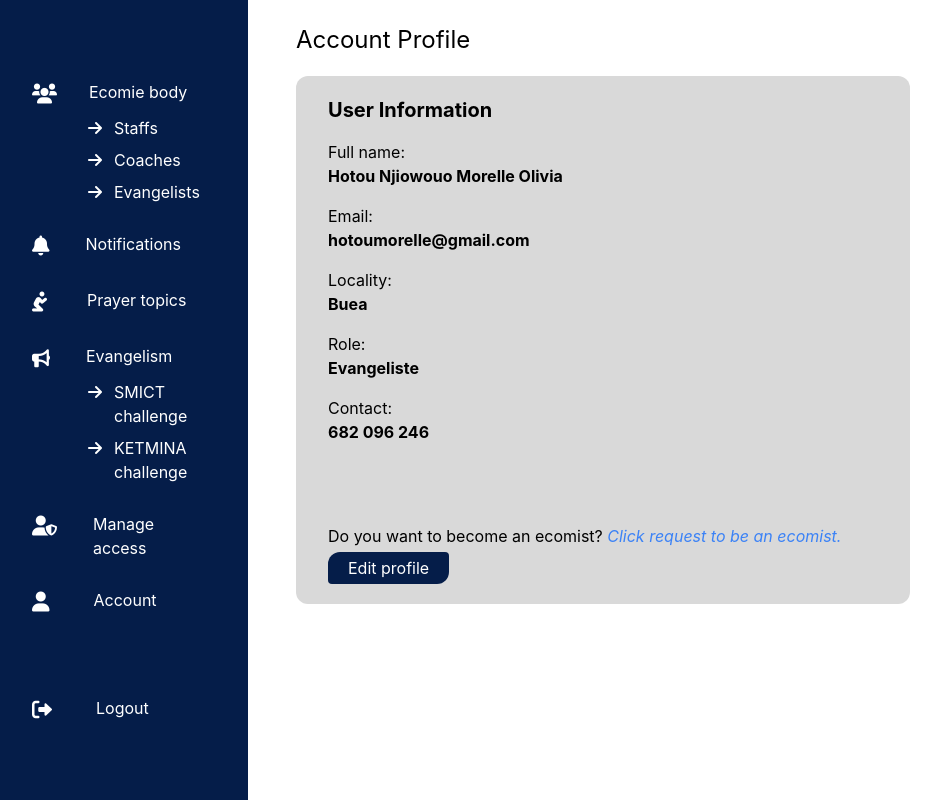
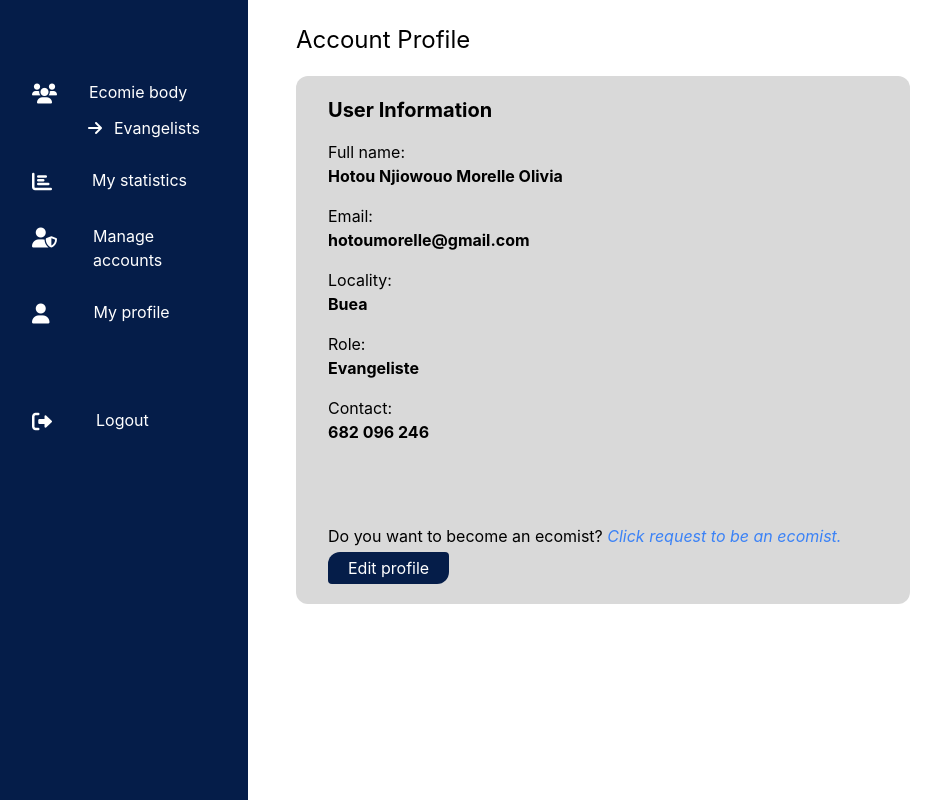
Before and after one commit to develope-with-me/ecomie-web, a React (Create React App) app: page /ui/user-profile in a window 1280 px wide. Shown: the whole page, without its empty margins (8-949 px from the left). Built offline with nearby package versions, Linux system fonts and the light colour scheme.

Commit message:
et-c-7 | refactor: the dashboard to carry just implemented features and soon to be implemented and adjusted the routing when click on a dashbord item

```diff
--- a/src/App.tsx
+++ b/src/App.tsx
@@ -20,7 +20,7 @@ function App() {
                     <Route path="/ui/evangelist-page" element={<EvangelistPage/>}/>
                     <Route path="/ui/user-profile" element={<UserProfilePage/>}/>
                     <Route path="/ui/user-accounts" element={<UserAccount/>}/>
-                    <Route path="/ui/EcomistPage" element={<EcomistPage/>}/>
+                    {/*<Route path="/ui/EcomistPage" element={<EcomistPage/>}/>*/}
 
                     <Route path="/ui/statistics" element={<EvangelistStatisticsPage/>}/>
 
--- a/src/component/dashboard/HeadDashboard.tsx
+++ b/src/component/dashboard/HeadDashboard.tsx
@@ -21,7 +21,9 @@ const HeadDashboard: React.FC<HeadDashboardProps> = ({selectButtonProps, addModa
                     <input type="text" className='w-64 border-2 rounded border-gray-500 '/>
                     <Button title={selectButtonProps?.title || ''} onClick={selectButtonProps?.onClick}/>
                 </div>
-                <Button title={addModalButtonProps?.title || ''} icon={'fa-solid fa-plus pr-3'} onClick={addModalButtonProps?.onClick}/>
+                <Button title={addModalButtonProps?.title || ''}
+                        icon={'fa-solid fa-plus pr-3'}
+                        onClick={addModalButtonProps?.onClick}/>
             </div>
         </div>
     )
--- a/src/component/dashboard/SideBar.tsx
+++ b/src/component/dashboard/SideBar.tsx
@@ -1,66 +1,105 @@
 import React from "react";
-import { Link } from "react-router-dom";
+import {Link} from "react-router-dom";
 
 const DashboardComponent: React.FC = () => {
     return (
         // <div className="h-screen">
-            <div className="w-1/5 dashboard px-10" >
+        <div className="w-1/5 dashboard px-10">
             <div>
                 <div className="flex mt-20">
                     <i className="fa-solid fa-users text-xl"></i>
                     <p className="ml-8">Ecomie body</p>
                 </div>
                 <ul>
-                        <li className="flex mt-2">
-                            <i className="ml-14 mt-1 fa-solid fa-arrow-right "></i>
-                            <p className="ml-3">Staffs</p>
-                        </li>
-                        <li className="flex mt-2">
-                            <i className="ml-14 mt-1 fa-solid fa-arrow-right"></i>
-                            <p className="ml-3">Coaches</p>
-                        </li>
+
+                    {/* COACHES AND STAFFS TO BE IMPLEMENT IN THE FUTURE --- KEEP CODE SAFE FOR FAST USE IN FUTURE */}
+
+                    {/*<li className="flex mt-2">*/}
+                    {/*    <i className="ml-14 mt-1 fa-solid fa-arrow-right "></i>*/}
+                    {/*    <p className="ml-3">Staffs</p>*/}
+                    {/*</li>*/}
+                    {/*<li className="flex mt-2">*/}
+                    {/*    <i className="ml-14 mt-1 fa-solid fa-arrow-right"></i>*/}
+                    {/*    <p className="ml-3">Coaches</p>*/}
+                    {/*</li>*/}
+
+                    {/* END OF COACHES AND STAFFS */}
+
+                    <div className="relative inline-block">
                         <li className="flex mt-2">
                             <i className="ml-14 mt-1 fas fa-arrow-right"></i>
                             <p className="ml-3">Evangelists</p>
                         </li>
+                        <span
+                            className="absolute left-full top-0 ml-2 text-gray-500 text-sm italic opacity-0 transition-opacity duration-300 hover:opacity-100">
+                                To be implemented shortly
+                            </span>
+                    </div>
+
                 </ul>
             </div>
-                <div className="flex mt-7">
-                    <i className="fa-solid fa-bell text-xl"></i>
-                    <p className="ml-9">Notifications</p>
-                </div>
-                <div className="flex mt-7">
-                    <i className="fa-solid fa-person-praying text-xl"></i>
-                    <p className="ml-10">Prayer topics</p>
-                </div>
-                <div>
-                    <div className="flex mt-7">
-                        <i className="fa-solid fa-bullhorn text-lg"></i>
-                        <p className="ml-9">Evangelism</p>
-                    </div>
-                    <ul>
-                        <li className="flex mt-2">
-                            <i className="ml-14 mt-1 fa-solid fa-arrow-right"></i>
-                            <p className="ml-3">SMICT challenge</p>
-                        </li>
-                        <li className="flex mt-2">
-                            <i className="ml-14 mt-1 fa-solid fa-arrow-right"></i>
-                            <p className="ml-3">KETMINA challenge</p>
-                        </li>
-                    </ul>
-                </div>
-                <div className="flex mt-7">
+
+            {/* SIDEBAR NOTIFICATIONS AND PRAYER TOPIC TO BE IMPLEMENTED IN THE FUTURE --- KEEP CODE SAFE FOR FAST USE IN FUTURE */}
+
+
+            {/*<div className="flex mt-7">*/}
+            {/*    <i className="fa-solid fa-bell text-xl"></i>*/}
+            {/*    <p className="ml-9">Notifications</p>*/}
+            {/*</div>*/}
+            {/*<div className="flex mt-7">*/}
+            {/*    <i className="fa-solid fa-person-praying text-xl"></i>*/}
+            {/*    <p className="ml-10">Prayer topics</p>*/}
+            {/*</div>*/}
+
+            {/* END OF SIDEBAR NOTIFICATIONS AND PRAYER TOPIC */}
+
+
+            {/* SIDEBAR EVANGELISM CHALLENGES TO BE IMPLEMENTED IN THE FUTURE --- KEEP CODE SAFE FOR FAST USE IN FUTURE*/}
+
+            {/*<div>*/}
+            {/*    <div className="flex mt-7">*/}
+            {/*        <i className="fa-solid fa-bullhorn text-lg"></i>*/}
+            {/*        <p className="ml-9">Evangelism</p>*/}
+            {/*    </div>*/}
+            {/*    <ul>*/}
+            {/*        <li className="flex mt-2">*/}
+            {/*            <i className="ml-14 mt-1 fa-solid fa-arrow-right"></i>*/}
+            {/*            <p className="ml-3">SMICT challenge</p>*/}
+            {/*        </li>*/}
+            {/*        <li className="flex mt-2">*/}
+            {/*            <i className="ml-14 mt-1 fa-solid fa-arrow-right"></i>*/}
+            {/*            <p className="ml-3">KETMINA challenge</p>*/}
+            {/*        </li>*/}
+            {/*    </ul>*/}
+            {/*</div>*/}
+
+
+            {/* END OF SIDEBAR EVANGELISM CHALLENGES*/}
+
+
+            <Link to="/ui/statistics" className="flex mt-7">
+                <i className="fas fa-chart-bar text-xl"></i>
+                <p className="ml-10">My statistics</p>
+            </Link>
+            <Link to="/ui/user-accounts" className="flex mt-7">
                 <i className="fa-solid fa-user-shield text-xl"></i>
-                    <p className="ml-9">Manage access</p>
-                </div>
-                <div className="flex mt-7">
+                <p className="ml-9">Manage accounts</p>
+            </Link>
+            <Link to="/ui/user-profile" className="flex mt-7">
                 <i className="fa-solid fa-user text-xl"></i>
-                    <Link to="/ui/evangelist-page/user-profile" className="ml-11">Account</Link>
-                </div>
-                <div className="flex mt-20">
+                <p className="ml-11">My profile</p>
+            </Link>
+            <div className="relative inline-block">
+                <div className="relative flex mt-20">
                     <i className="fa-solid fa-right-from-bracket text-xl"></i>
                     <p className="ml-11">Logout</p>
+                    <span
+                        className="absolute left-full top-0 ml-2 text-gray-500 text-sm italic opacity-0 transition-opacity duration-300 hover:opacity-100">
+                        To be implemented shortly
+                    </span>
                 </div>
+            </div>
+
         </div>
 
         // </div>
--- a/src/component/dashboard/form/EcomistForm.tsx
+++ b/src/component/form/EcomistForm.tsx
@@ -1,6 +1,6 @@
 import React, {useState} from 'react'
-import Input from '../Input'
-import Button from '../../component UI/Button';
+import Input from '../dashboard/Input'
+import Button from '../component UI/Button';
 
 
 interface EcomistFormProps {
--- a/src/pages/Admin/Ecomist-page/Ecomist-adminPage.tsx
+++ b/src/pages/Admin/Ecomist-page/Ecomist-adminPage.tsx
@@ -1,5 +1,5 @@
 import React, {useState} from 'react'
-import EcomistForm from '../../../component/dashboard/form/EcomistForm';
+import EcomistForm from '../../../component/form/EcomistForm';
 import Modal from '../../../component/modal/Modal';
 import DashboardWrapper from '../../wrapper-layout/DashboardWrapper';
 import ListEcomist from '../component/ListEcomist';
--- a/src/pages/user-accounts/user-accounts.tsx
+++ b/src/pages/user-accounts/user-accounts.tsx
@@ -1,11 +1,78 @@
-import React from "react";
+import React, {useState} from "react";
+import DashboardWrapper from "../wrapper-layout/DashboardWrapper";
+import Modal from "../../component/modal/Modal";
+import EcomistForm from "../../component/form/EcomistForm";
+import ListEcomist from "../Admin/component/ListEcomist";
 
 const UserAccount: React.FC = () => {
+    const [openForm, setOpenForm] = useState(false);
+    const [editIndex, setEditIndex] = useState<number | null>(null);
+    const [data, setData] = useState<Array<{ [key: string]: string }>>([]);
+
+
+    const handleLeftButtonClick = () => {
+
+    };
+
+    const handleAddFormEcomist = () => {
+        setOpenForm(!openForm);
+    };
+
+    const closeForm = () => {
+        setOpenForm(false);
+        setEditIndex(null);
+    }
+    const handleSubmitForm = (formData: { [key: string]: string }) => {
+        if (editIndex !== null) {
+            // Update existing data
+            const updatedData = [...data];
+            updatedData[editIndex] = formData;
+            setData(updatedData);
+        } else {
+            // Add new data
+            setData([...data, formData]);
+        }
+        closeForm(); // Close the form after submission
+    };
+
+    const handleEdit = (index: number) => {
+        setEditIndex(index);
+        setOpenForm(true); // Open the form with the data to edit
+    };
+
+    const handleDelete = (index: number) => {
+        const updatedData = data.filter((_, i) => i !== index);
+        setData(updatedData);
+    };
+
+    const selectButtonProps = {
+        title: 'search by name',
+        onClick: handleLeftButtonClick,
+    }
+    const addModalButtonProps = {
+        title: 'Add account',
+        onClick: handleAddFormEcomist,
+    }
+
+
     return (
-        <div>
+        <DashboardWrapper selectButtonProps={selectButtonProps} addModalButtonProps={addModalButtonProps}>
+            <div className={`overlay-menu ${openForm ? 'block' : 'hidden'}`}>
+                <Modal onClose={closeForm}>
+                    <div className=''>
+                        <EcomistForm
+                            onSubmit={handleSubmitForm}
+                            initialData={editIndex !== null ? data[editIndex] : undefined}
+                        />
+                    </div>
+                </Modal>
+            </div>
+            <div className="mt-6">
+                <ListEcomist data={data} OnEdite={handleEdit} OnDelete={handleDelete}/>
+            </div>
+        </DashboardWrapper>
 
-        </div>
-    )
+    );
 }
 
 export default UserAccount;
```
Lines whose indentation alone changed are shown as unchanged.
